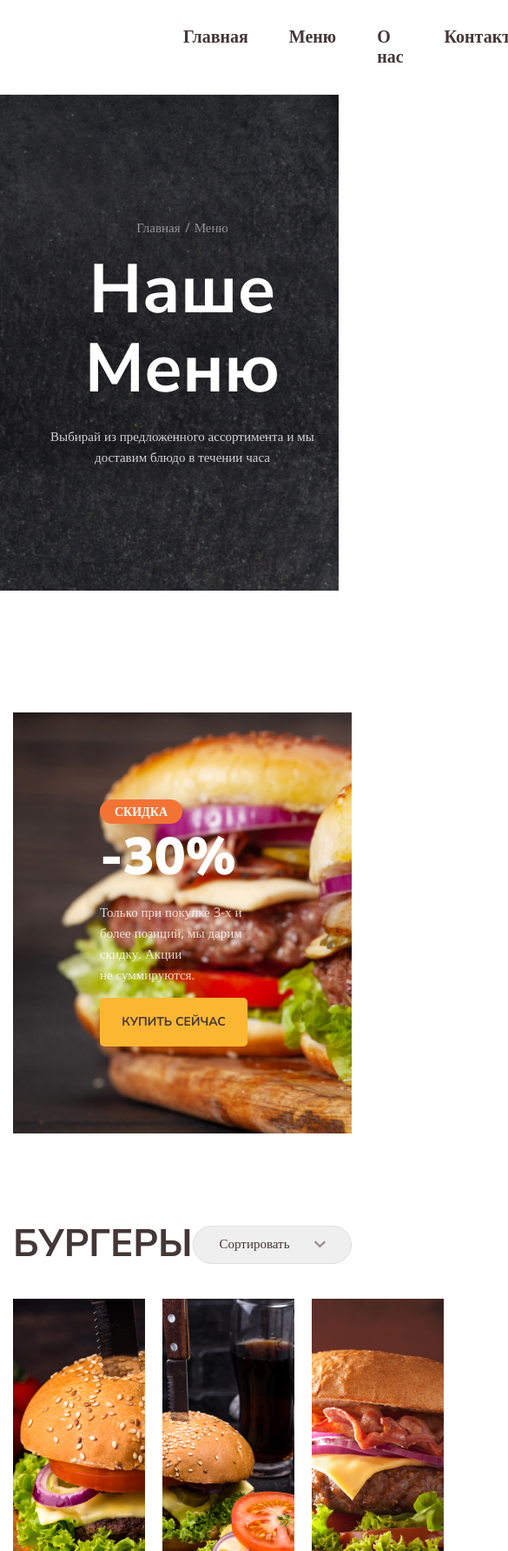
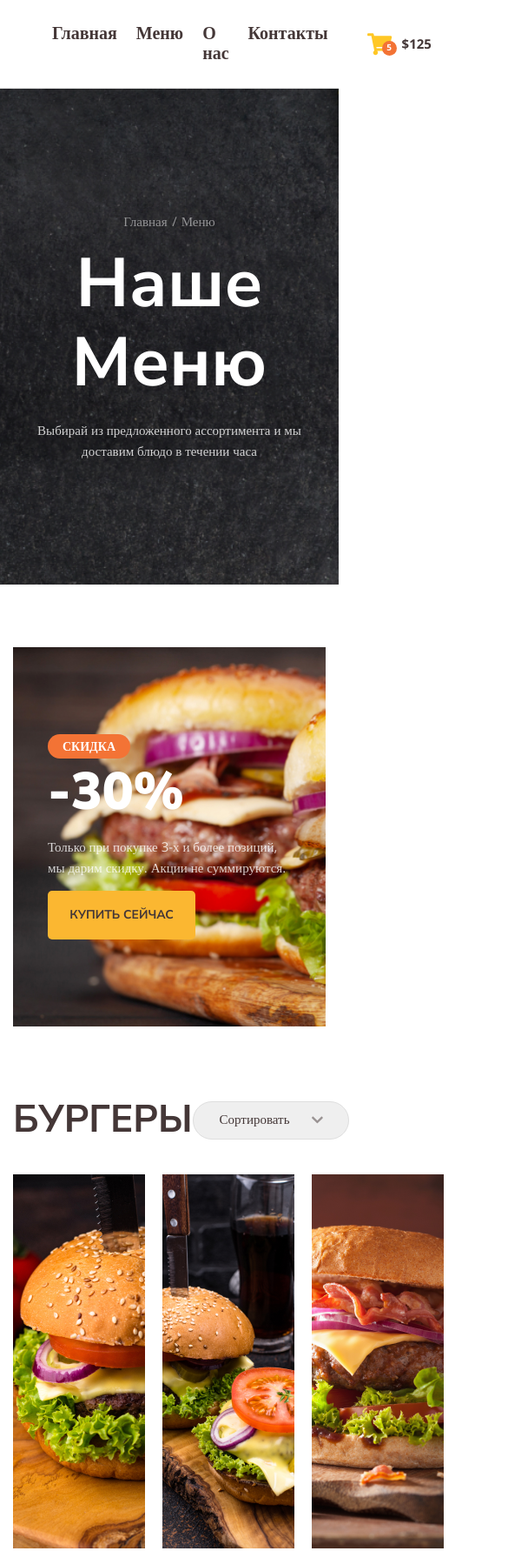
Before and after one commit to keilirae/FrontendBlok-Module01-Burger, a plain HTML site: page index.html in a window 390 px wide. Shown: the top 1783 px of the page at 87% size, 585 px wide, since content can reach past the window. Drawn offline with nearby package versions, Linux system fonts and the light colour scheme.

Commit message:
lesson20

```diff
--- a/styles/main.css
+++ b/styles/main.css
@@ -27,6 +27,7 @@ a {
     margin: 0 auto;
     padding-left: 15px;
     padding-right: 15px;
+    box-sizing: border-box;
 }
 
 /* header */
@@ -38,7 +39,7 @@ a {
 .header-wrapper {
     display: flex;
     align-items: center;
-    gap: 196px;
+    gap: 56px;
     padding-top: 26px;
     padding-bottom: 26px;
 }
@@ -56,6 +57,7 @@ a {
     flex-grow: 1;
     display: flex;
     gap: 47px;
+    margin-left: min(10vw, 140px);
 }
 
 .nav-link {
@@ -637,3 +639,44 @@ a {
 .contact-tel:hover {
     color: var(--accent-light);
 }
+
+
+/* Media */
+@media (max-width:1080px) {
+    .header-wrapper {
+        gap: 40px;
+    }
+
+    .nav {
+        margin-left: 0;
+        gap: min(3vw, 30px)
+    }
+}
+
+@media (max-width:768px) {
+    .logo {
+        width: 150px;
+        height: 47.81px;
+    }
+
+    .header-wrapper {
+        gap: 45px;
+    }
+
+    .nav {
+        gap: 22px
+    }
+
+    .banner {
+        margin-top: 72px;
+
+    }
+
+    .banner-wrapper {
+        padding: 100px 40px;
+    }
+
+    .menu-header {
+        margin-top: 80px;
+    }
+}
```
